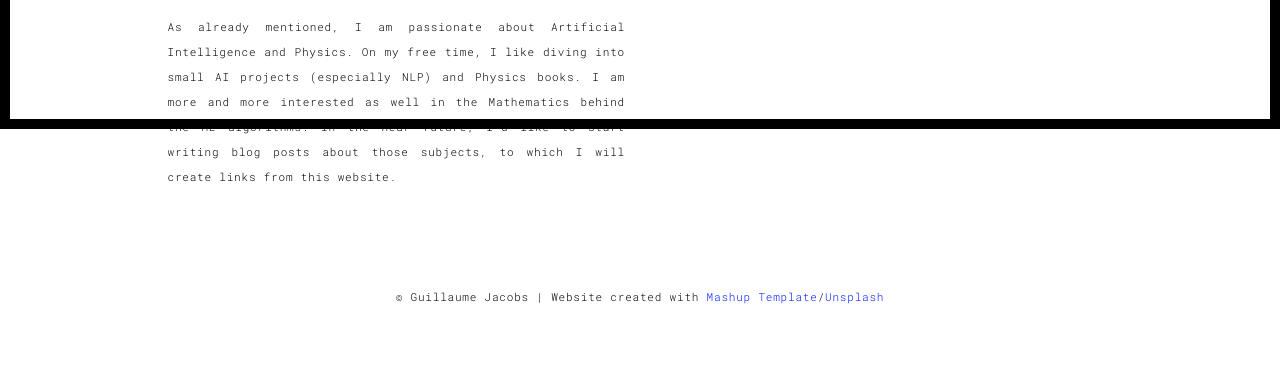
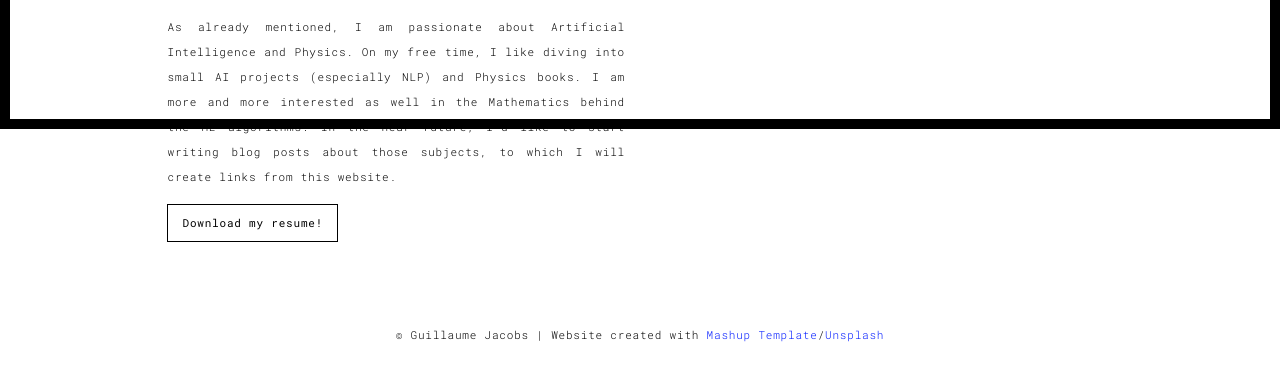
Before and after one commit to Agilulfe/portfolio, a Flask app: page /about.html in a window 1280 px wide. Shown: the part 671-1043 px from the top of the page. Before the commit the page ends 975 px from the top, so only its background shows below. Run offline with Flask 2, Linux system fonts and the light colour scheme; some libraries are stand-ins or nearby versions.

Commit message:
Adding downloadable resume

```diff
--- a/templates/about.html
+++ b/templates/about.html
@@ -86,6 +86,9 @@
                     near future, I'd like to start writing blog posts about those subjects, to which I will create
                     links from this website.
                   </p>
+                  <a href="../static/client/pdf/CV-Guillaume-Jacobs.pdf" download="CV-Guillaume-Jacobs"
+                    class="btn btn-default">Download my
+                    resume!</a>
                 </div>
                 <div class="col-xs-12 col-md-6">
                   <img src="./static/assets/images/profile_pic.jpg" class="img-responsive" alt="">
```
Also changed, not shown: 1 other file.
